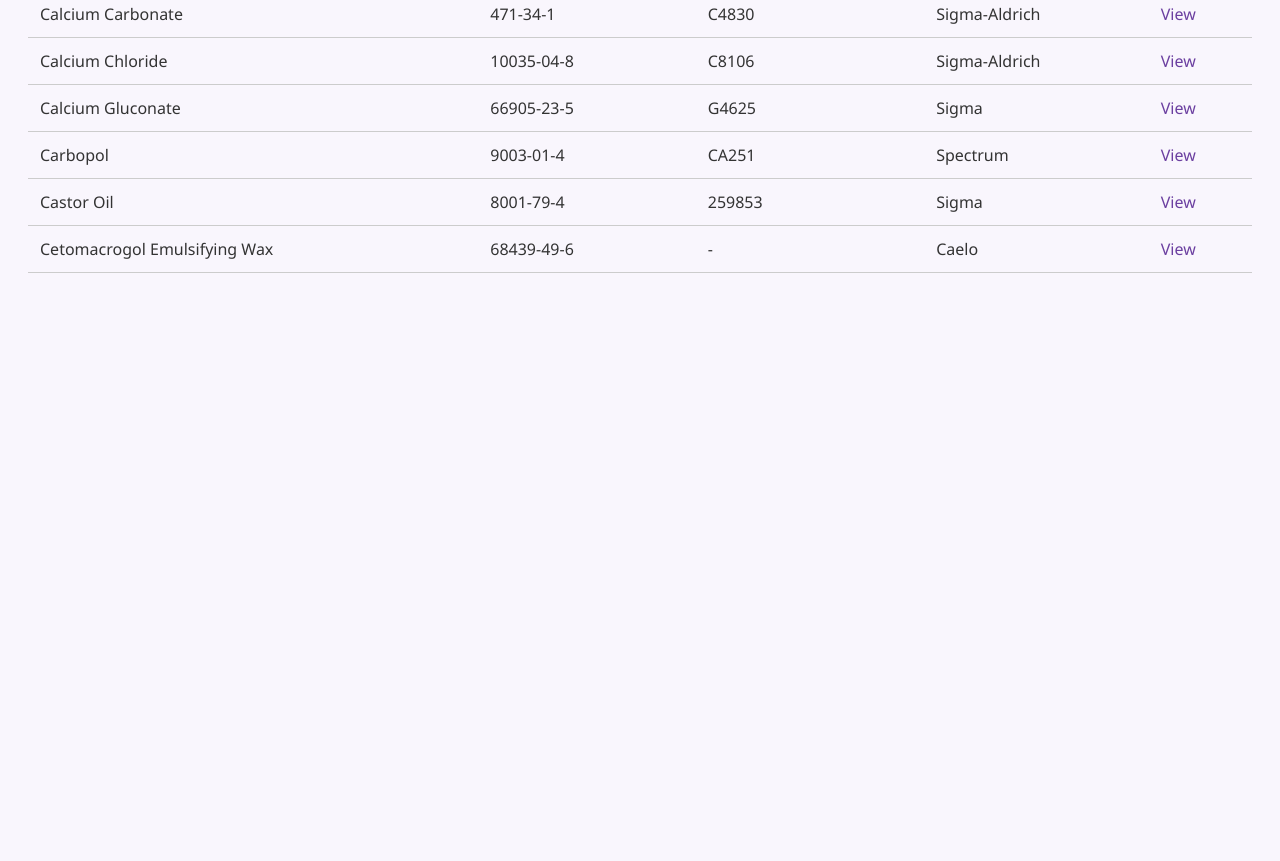
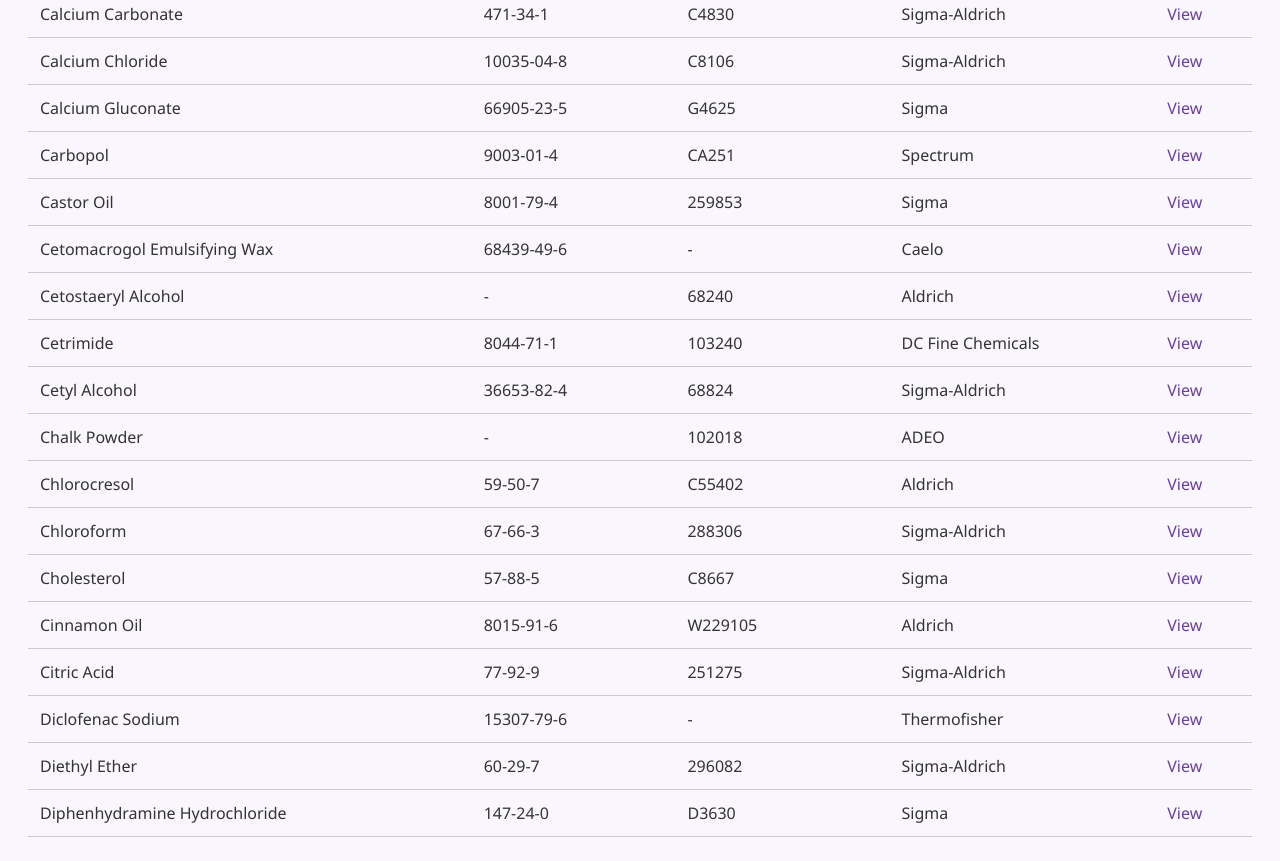
Before and after one commit to LungileBhungane/msd2, a plain HTML site: page index.html in a window 1280 px wide. Shown: the part 1582-2443 px from the top of the page. Before the commit the page ends 1883 px from the top, so only its background shows below. Drawn offline with Linux system fonts and the light colour scheme.

Commit message:
Update index.html

```diff
--- a/index.html
+++ b/index.html
@@ -300,6 +300,90 @@
         <td>Caelo</td>
         <td><a href="CETOMACROGOLEMULSIFYINGWAX.pdf" target="_blank">View</a></td>
       </tr>
+      <tr>
+        <td>Cetostaeryl Alcohol</td>
+        <td>-</td>
+        <td>68240</td>
+        <td>Aldrich</td>
+        <td><a href="CETOSTAERYLALCOHOL.pdf" target="_blank">View</a></td>
+      </tr>
+      <tr>
+        <td>Cetrimide</td>
+        <td>8044-71-1</td>
+        <td>103240</td>
+        <td>DC Fine Chemicals</td>
+        <td><a href="CETRIMIDE.pdf" target="_blank">View</a></td>
+      </tr>
+      <tr>
+        <td>Cetyl Alcohol</td>
+        <td>36653-82-4</td>
+        <td>68824</td>
+        <td>Sigma-Aldrich</td>
+        <td><a href="CETYLALCOHOL.pdf" target="_blank">View</a></td>
+      </tr>
+      <tr>
+        <td>Chalk Powder</td>
+        <td>-</td>
+        <td>102018</td>
+        <td>ADEO</td>
+        <td><a href="CHALKPOWDER.pdf" target="_blank">View</a></td>
+      </tr>
+      <tr>
+        <td>Chlorocresol</td>
+        <td>59-50-7</td>
+        <td>C55402</td>
+        <td>Aldrich</td>
+        <td><a href="CHLOROCRESOL.pdf" target="_blank">View</a></td>
+      </tr>
+      <tr>
+        <td>Chloroform</td>
+        <td>67-66-3</td>
+        <td>288306</td>
+        <td>Sigma-Aldrich</td>
+        <td><a href="CHLOROFORM.pdf" target="_blank">View</a></td>
+      </tr>
+      <tr>
+        <td>Cholesterol</td>
+        <td>57-88-5</td>
+        <td>C8667</td>
+        <td>Sigma</td>
+        <td><a href="CHOLESTEROL.pdf" target="_blank">View</a></td>
+      </tr>
+      <tr>
+        <td>Cinnamon Oil</td>
+        <td>8015-91-6</td>
+        <td>W229105</td>
+        <td>Aldrich</td>
+        <td><a href="CINNAMONOIL.pdf" target="_blank">View</a></td>
+      </tr>
+      <tr>
+        <td>Citric Acid</td>
+        <td>77-92-9</td>
+        <td>251275</td>
+        <td>Sigma-Aldrich</td>
+        <td><a href="CITRICACID.pdf" target="_blank">View</a></td>
+      </tr>
+      <tr>
+        <td>Diclofenac Sodium</td>
+        <td>15307-79-6</td>
+        <td>-</td>
+        <td>Thermofisher</td>
+        <td><a href="DICLOFENACSODIUM.pdf" target="_blank">View</a></td>
+      </tr>
+      <tr>
+        <td>Diethyl Ether</td>
+        <td>60-29-7</td>
+        <td>296082</td>
+        <td>Sigma-Aldrich</td>
+        <td><a href="DIETHYLETHER.pdf" target="_blank">View</a></td>
+      </tr>
+      <tr>
+        <td>Diphenhydramine Hydrochloride</td>
+        <td>147-24-0</td>
+        <td>D3630</td>
+        <td>Sigma</td>
+        <td><a href="DIPHENHYDRAMINEHYDROCHLORIDE.pdf" target="_blank">View</a></td>
+      </tr>
     </tbody>
   </table>
 
```
